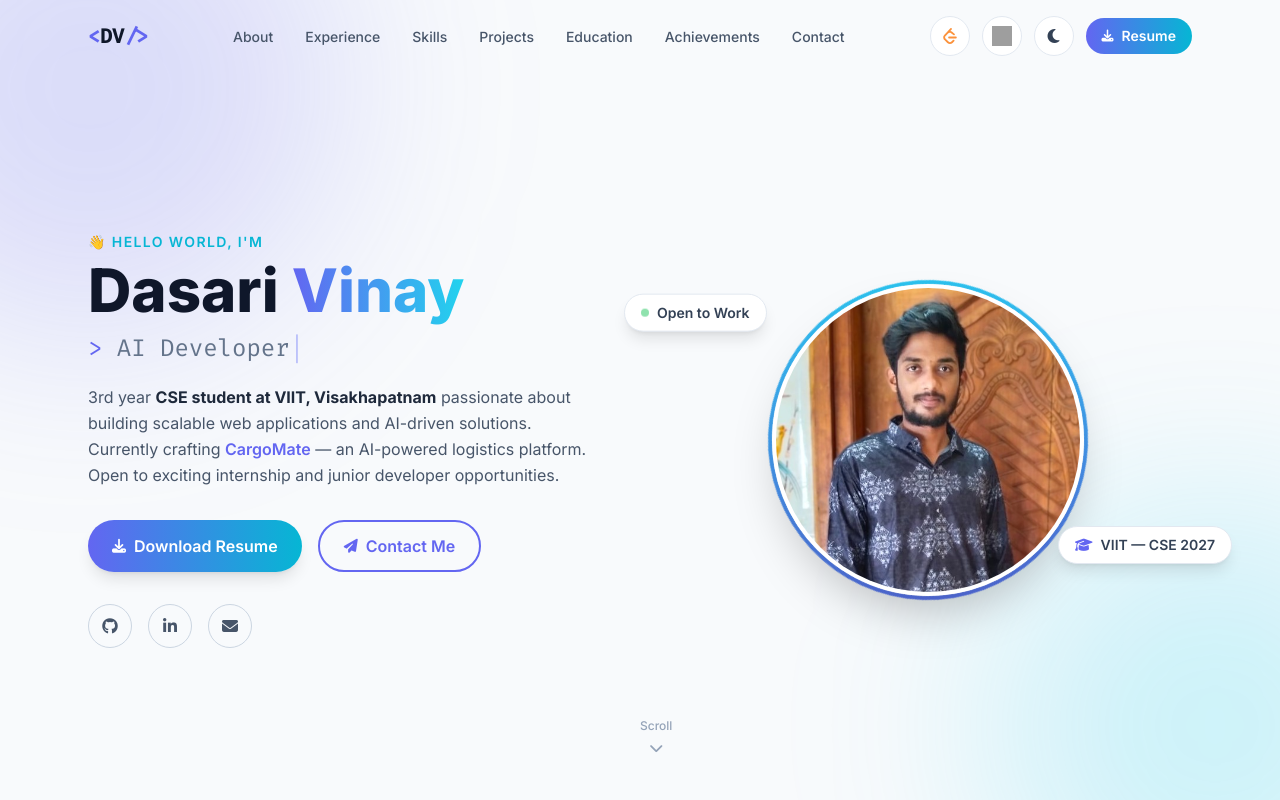
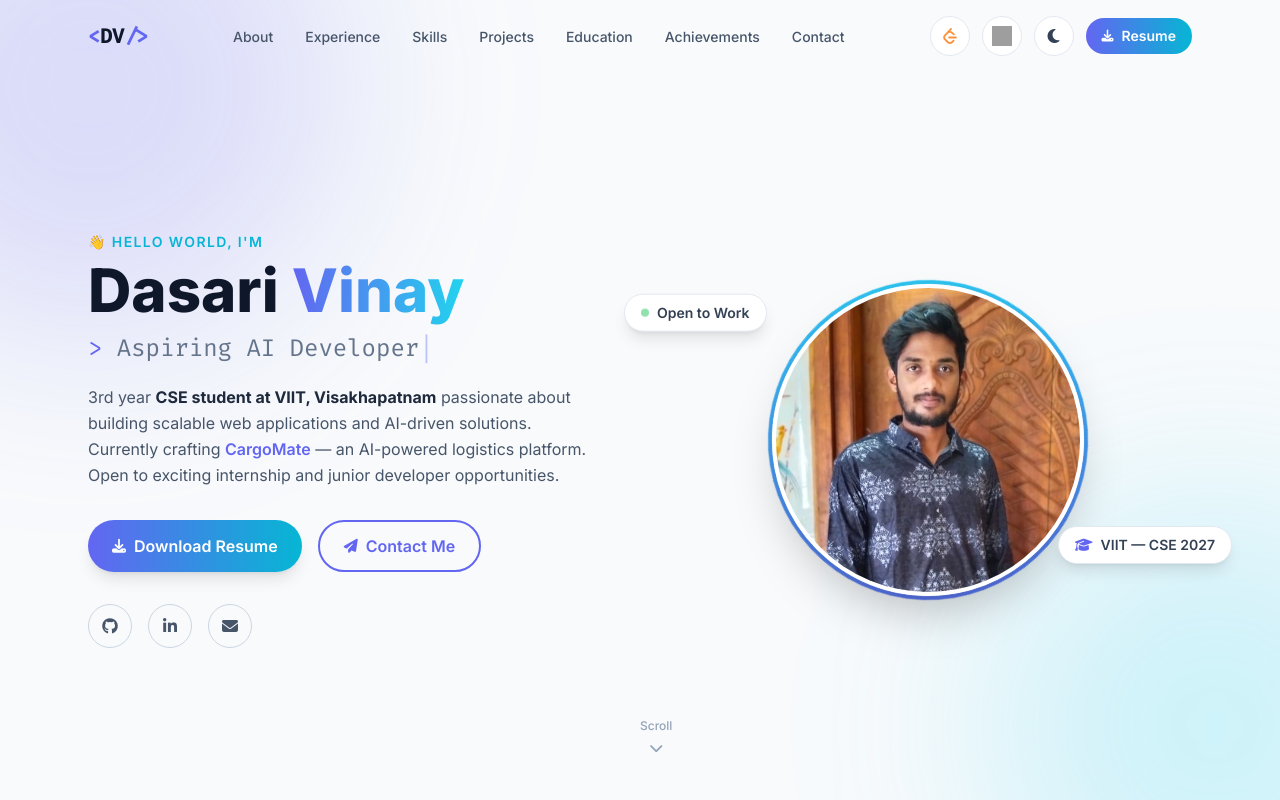
Before and after one commit to Vinay-1704/Portfolio, a React (Vite) app: page / in a window 1280 px wide. Shown: the top 800 px of the page. Built offline with nearby package versions, Linux system fonts and the light colour scheme; grey boxes are pictures that could not be loaded.

Commit message:
Update typing animation to Aspiring AI Developer

```diff
--- a/src/components/Hero.jsx
+++ b/src/components/Hero.jsx
@@ -39,7 +39,7 @@ function useTyped(phrases) {
 export default function Hero() {
   const typed = useTyped([
     'Python Developer',
-    'AI Developer',
+    'Aspiring AI Developer',
     'Problem Solver',
   ])
 
```
